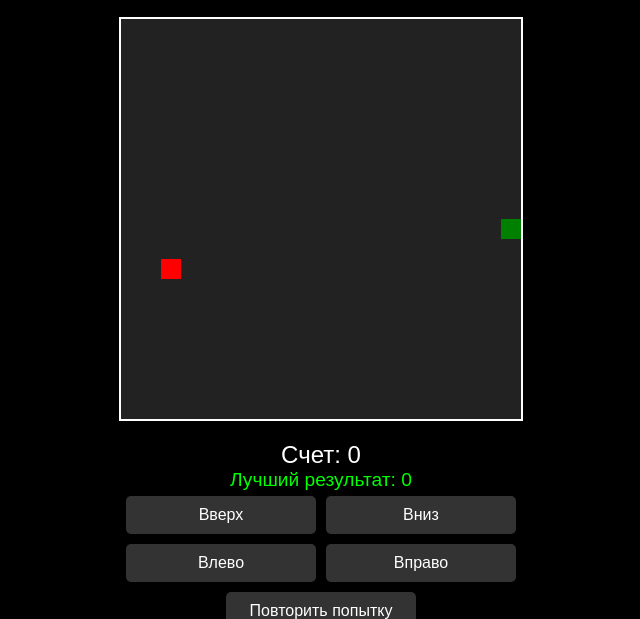
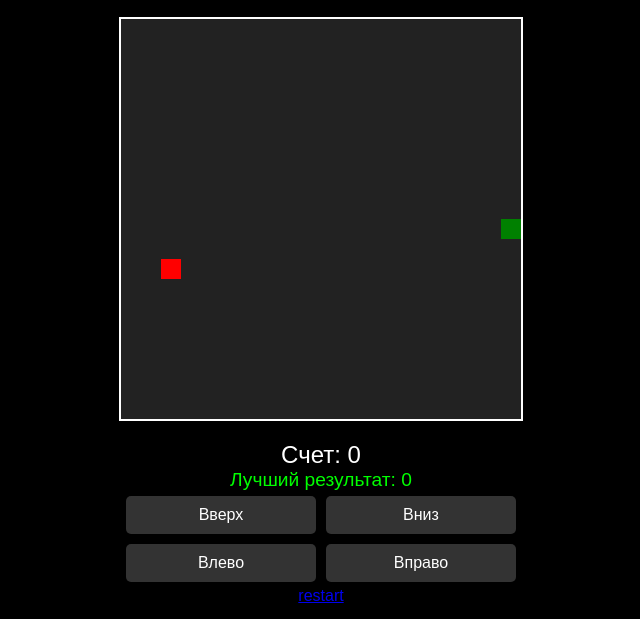
Before and after one commit to kirill-Fe/snake, a plain HTML site: page index.html in a window 1280 px wide. Shown: the part 73-692 px from the top of the page, without its empty margins (319-959 px from the left). Drawn offline with Linux system fonts and the light colour scheme.

Commit message:
Update index.html

```diff
--- a/index.html
+++ b/index.html
@@ -115,7 +115,7 @@
             <button id="down-button">Вниз</button>
             <button id="left-button">Влево</button>
             <button id="right-button">Вправо</button>
-            <button id="reset-button">Повторить попытку</button>
+            <a href="https://kirill-Fe/snake">restart</a>
         </div>
          <div id="message"></div>
     </div>
```
